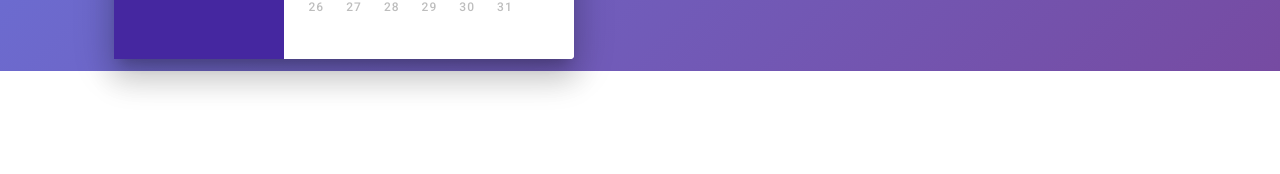
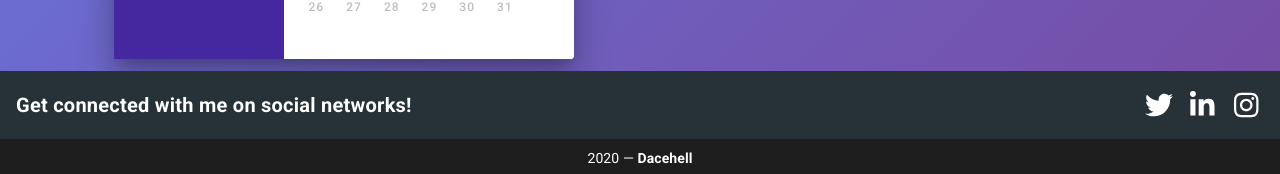
Before and after one commit to dacehell/nasa_app, a Vue app: page /apod in a window 1280 px wide. Shown: the part 807-981 px from the top of the page. Before the commit the page ends 878 px from the top, so only its background shows below. Built offline with nearby package versions, Linux system fonts and the light colour scheme; no server answers; sample sign-in values are in the browser's storage; what vue-sweetalert2 would draw is missing.

Commit message:
footer & appbar style

```diff
--- a/src/components/AppBar.vue
+++ b/src/components/AppBar.vue
@@ -11,7 +11,7 @@
     <template v-slot:img="{ props }">
         <v-img
           v-bind="props"
-          gradient="to right,#E2231A 38%, rgba(238,146,33,0.48)"
+
         ></v-img>
       </template>
     <v-app-bar-nav-icon
--- /dev/null
+++ b/src/components/Footer.vue
@@ -0,0 +1,46 @@
+<template>
+  <v-footer
+    dark
+    padless
+  >
+    <v-card
+      class="flex"
+      flat
+      tile
+    >
+      <v-card-title class="blue-grey darken-4">
+        <strong class="subheading">Get connected with me on social networks!</strong>
+
+        <v-spacer></v-spacer>
+
+        <v-btn icon flat>
+           <a href=""><i class="fab fa-twitter fa-2x" style="color:white;"></i></a>
+        </v-btn>
+        <v-btn icon flat class="ml-2">
+          <a href="https://www.linkedin.com/in/david-caldera-1ba82761/" target="_blank" style="color:white;"><i class="fab fa-linkedin-in fa-2x"></i></a>
+        </v-btn>
+        <v-btn icon flat class="ml-2">
+          <a href="https://www.instagram.com/dacehell/?hl=es-la" target="_blank" style="color:white;"><i class="fab fa-instagram fa-2x"></i></a>
+        </v-btn>
+      </v-card-title>
+
+      <v-card-text class="py-2 white--text text-center">
+        {{ new Date().getFullYear() }} — <strong>Dacehell</strong>
+      </v-card-text>
+    </v-card>
+  </v-footer>
+</template>
+
+<script>
+  export default {
+      name: 'Footer'
+    // data: () => ({
+    //   icons: [
+    //     'mdi-facebook',
+    //     'mdi-twitter',
+    //     'mdi-linkedin',
+    //     'mdi-instagram',
+    //   ],
+    // }),
+  }
+</script>
--- a/src/views/Apod.vue
+++ b/src/views/Apod.vue
@@ -50,14 +50,17 @@
         </v-col>
       </v-row>
       </v-container>
+      <Footer/>
     </v-main>
+
   </div>
 </template>
 
 <script>
 import { mapActions, mapState } from "vuex";
 import AppBar from "@/components/AppBar";
-import Drawer from "@/components/Drawer"
+import Drawer from "@/components/Drawer";
+import Footer from "@/components/Footer"
 
 export default {
   data() {
@@ -71,7 +74,8 @@ export default {
   },
   components: {
     AppBar,
-    Drawer
+    Drawer,
+    Footer
   },
   methods: {
     ...mapActions(["getApod"]),
--- a/src/views/Home.vue
+++ b/src/views/Home.vue
@@ -3,9 +3,9 @@
     <v-app>
       <v-img :src="apod.url" min-height="100%">
         <v-container style="height:100vh;" class="d-flex justify-center align-center" >
-          <v-card elevation="15" id="container" color="#90CAF9">
+          <v-card elevation="15" id="container" color="#90CAF9" class="rounded-xl pt-4 pb-3">
           <v-card-title class="pb-0">
-          <h1 class="mx-auto">NASA APP</h1>
+          <h2 class="mx-auto">NASA APP</h2>
           </v-card-title>
           <v-card-text>
           <v-form>
@@ -28,7 +28,7 @@
       <v-card-actions>
 
         <v-spacer></v-spacer>
-        <v-btn  rounded color="info" @click="login">Login</v-btn>
+        <v-btn class="mr-4" rounded color="info" @click="login">Login</v-btn>
       </v-card-actions>
     </v-card>
     </v-container>
--- a/src/views/Rover.vue
+++ b/src/views/Rover.vue
@@ -94,6 +94,7 @@
        </v-col>
      </v-row>
    </v-container>
+   <Footer/>
   </div>
 </template>
 
@@ -101,6 +102,7 @@
 import { mapActions, mapState, mapGetters } from "vuex";
 import AppBar from "@/components/AppBar";
 import Drawer from "@/components/Drawer"
+import Footer from "@/components/Footer"
 export default {
   data() {
     return {
@@ -129,7 +131,8 @@ export default {
   },
   components: {
     AppBar,
-    Drawer
+    Drawer,
+    Footer
   }
 };
 </script>
```
